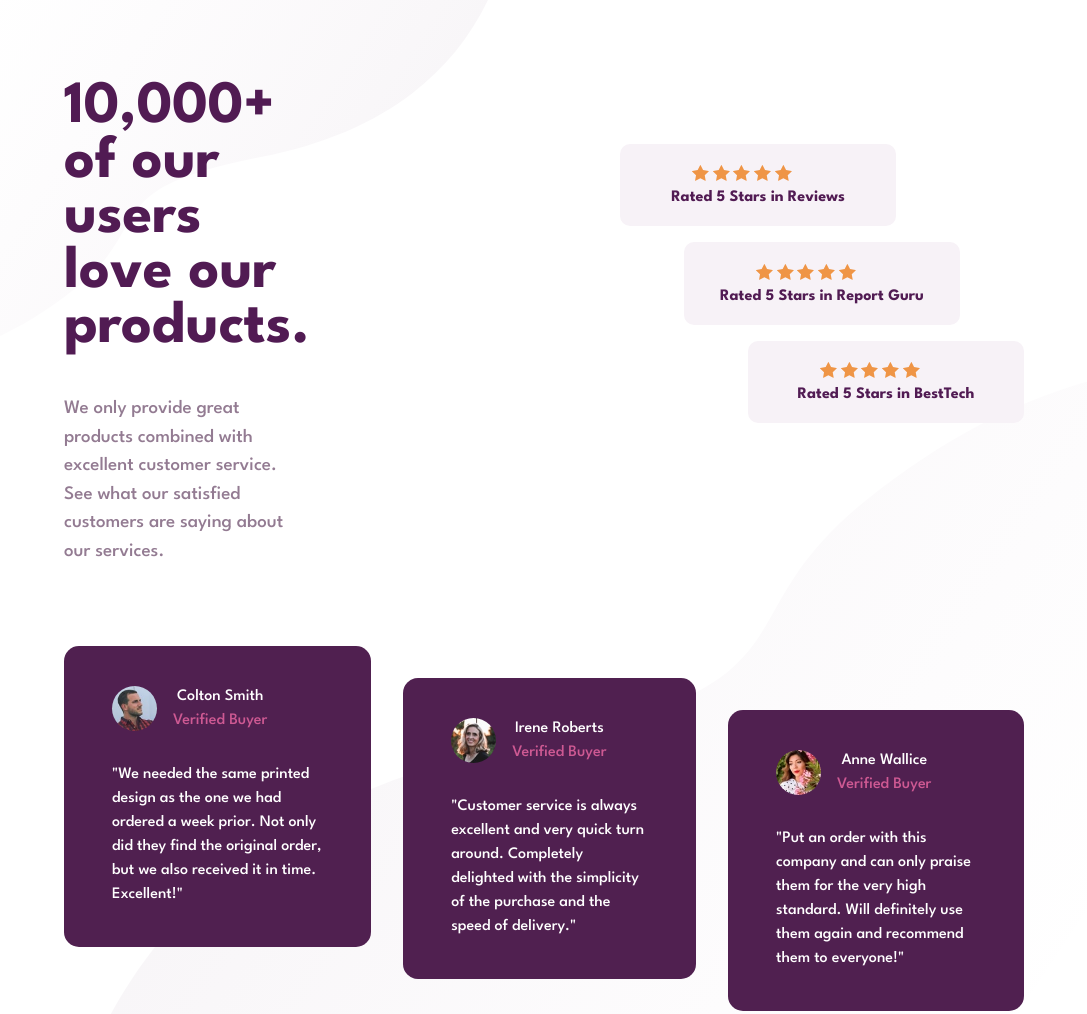
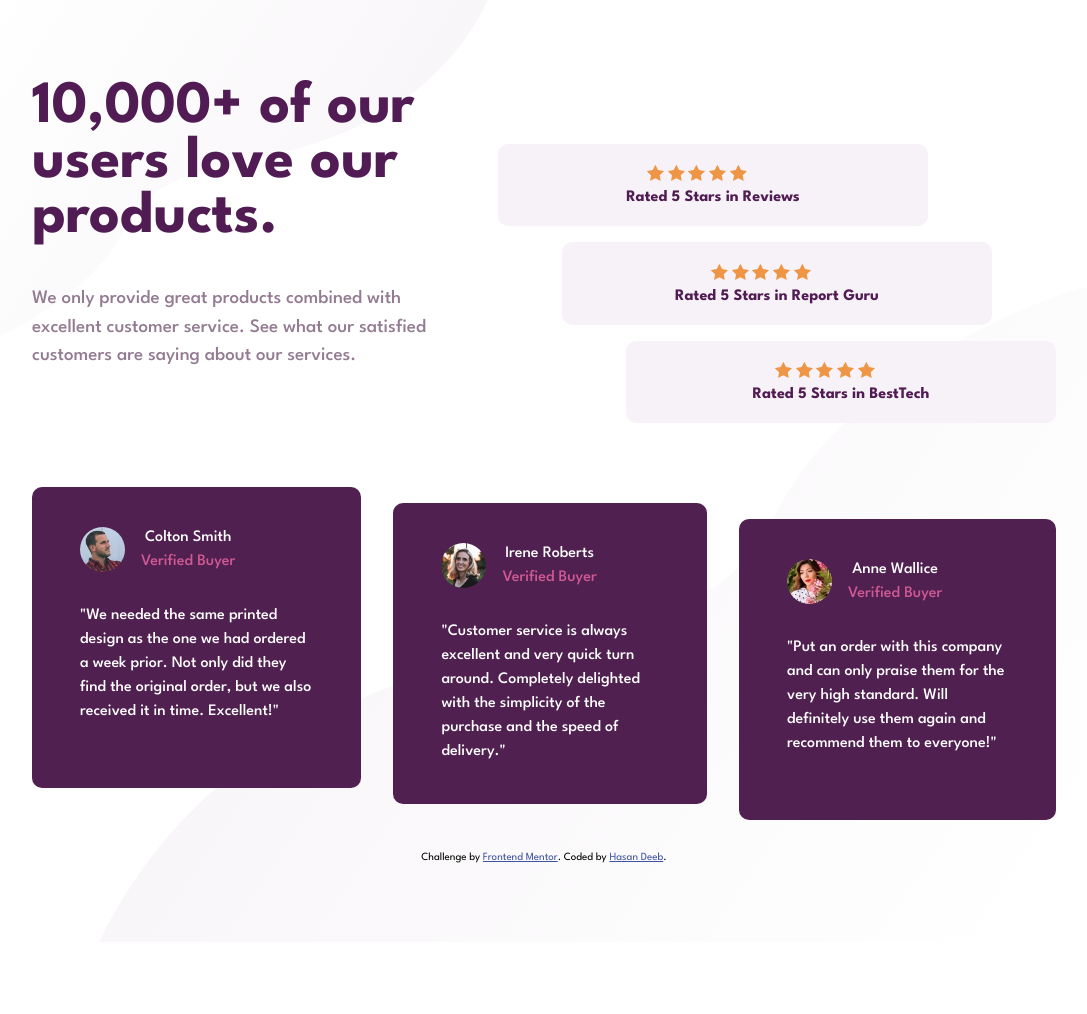
Before and after one commit to HasanDeeb7/social-proof-section-master, a plain HTML site: page index.html in a window 1280 px wide. Shown: the top 1014 px of the page, without its empty margins (96-1183 px from the left). After the commit the page ends 942 px from the top, so only its background shows below. Drawn offline with Linux system fonts and the light colour scheme.

Commit message:
Updated style.css

```diff
--- a/css/style.css
+++ b/css/style.css
@@ -17,8 +17,8 @@
 body {
   display: flex;
   flex-direction: column;
-  gap: 5rem;
-  padding: 5rem 10rem 0 10rem;
+  gap: 4rem;
+  padding: 5rem 8rem;
   font-family: var(--font);
   background-image: url(../images/bg-pattern-bottom-desktop.svg), url(../images/bg-pattern-top-desktop.svg);
   background-repeat: no-repeat, no-repeat;
@@ -28,14 +28,13 @@ body {
 .top-part-container {
   width: 100%;
   display: flex;
-  gap: 20rem;
 }
 
 .left-container {
   display: flex;
   flex-direction: column;
   gap: 2.5rem;
-  width: 30%;
+  width: 40%;
 }
 .left-container > h1 {
   color: #511b53;
@@ -50,7 +49,7 @@ body {
 }
 .rates-container {
   margin-top: 4rem;
-  width: 50%;
+  width: 60%;
   display: flex;
   flex-direction: column;
   gap: 1rem;
@@ -71,6 +70,7 @@ body {
 .stars {
   display: inline-block;
   width: 100px;
+  height: 18px;
   margin-right: 2rem;
   background-image: url(../images/icon-star.svg);
   background-repeat: space;
@@ -98,14 +98,14 @@ body {
   display: flex;
   flex-direction: column;
   gap: 2rem;
-  border-radius: 15px;
+  border-radius: 10px;
 
 }
 .card:nth-child(2) {
-  transform: translateY(2rem);
+  transform: translateY(1rem);
 }
 .card:nth-child(3) {
-  transform: translateY(4rem);
+  transform: translateY(2rem);
 }
 
 .prof-container {
```
